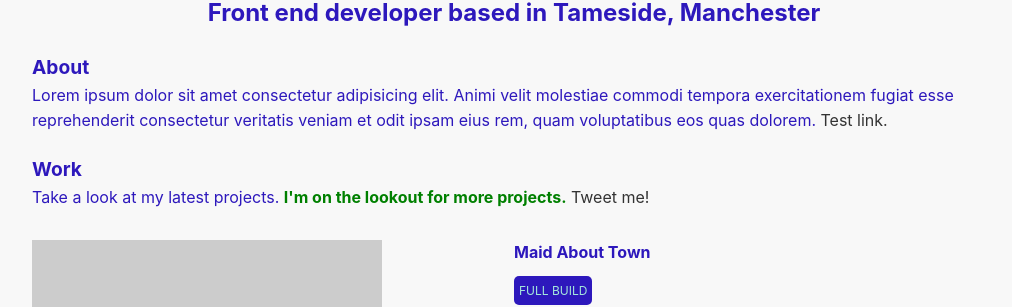
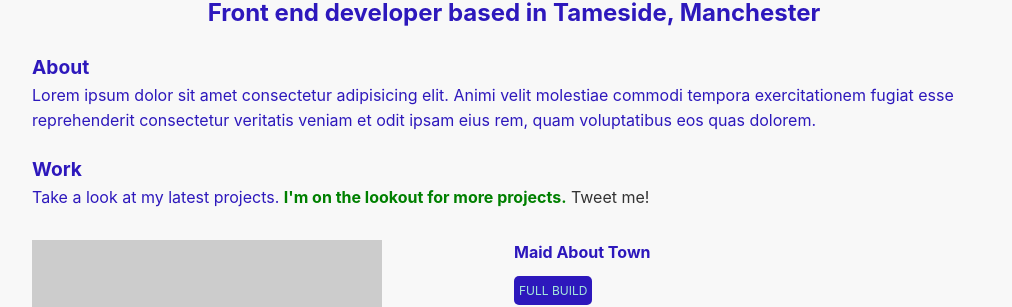
Before and after one commit to PatrickWhitehouse/Old-portfolio, a Jekyll site: the page built from index.html, in a window 1280 px wide. Shown: the part 395-702 px from the top of the page, without its empty margins (126-1138 px from the left). Built offline with Jekyll 4.4.1, drawn with Linux system fonts in a browser that asks for light colours.

Commit message:
remove link

```diff
--- a/index.html
+++ b/index.html
@@ -10,7 +10,6 @@ title: Patrick Whitehouse - Front end developer based in Tameside
 <section class="about">
   <h3>About</h3>
   <p>Lorem ipsum dolor sit amet consectetur adipisicing elit. Animi velit molestiae commodi tempora exercitationem fugiat esse reprehenderit consectetur veritatis veniam et odit ipsam eius rem, quam voluptatibus eos quas dolorem.
-    <a href="#">Test link.</a>
   </p>
 </section>
 <section class="work">
```
